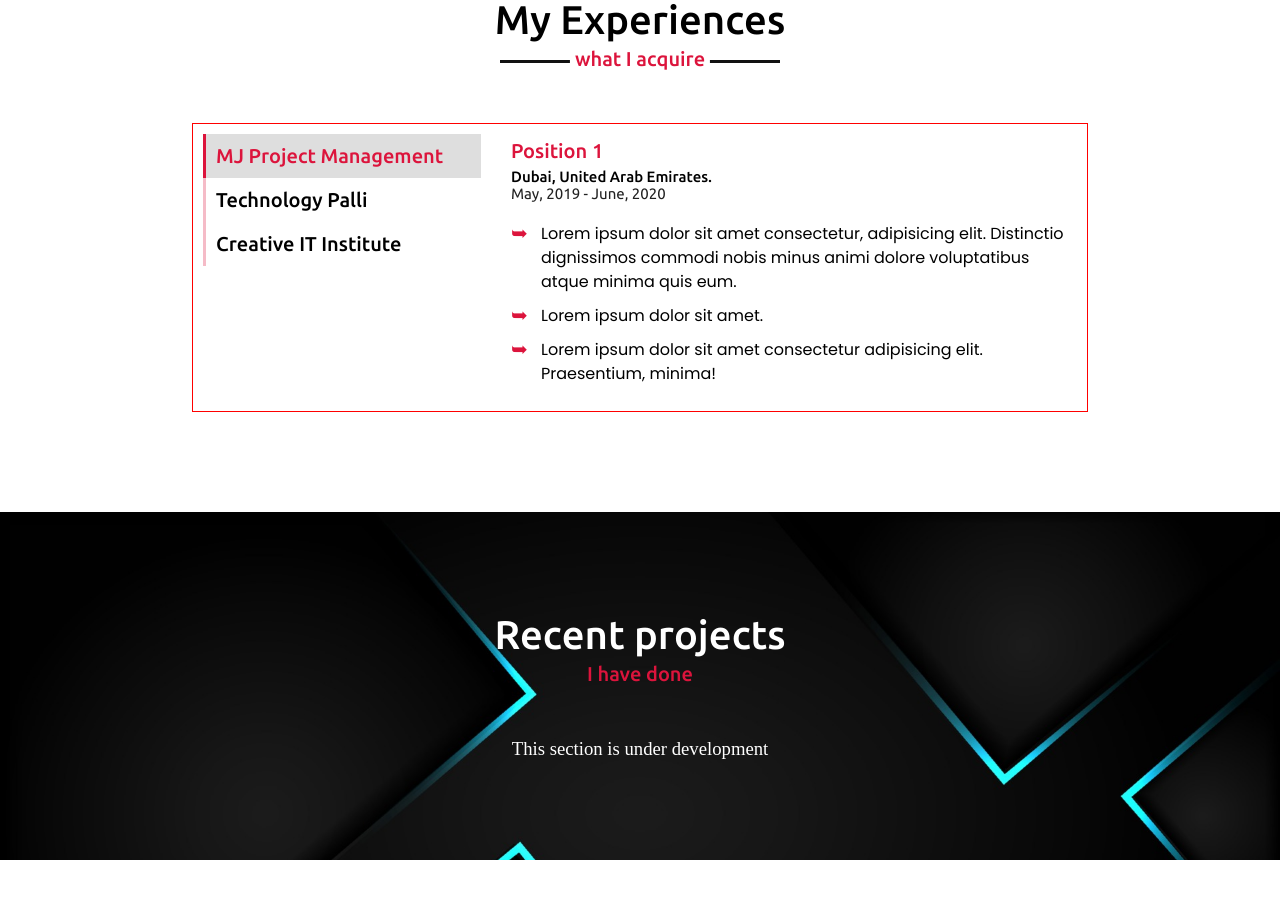
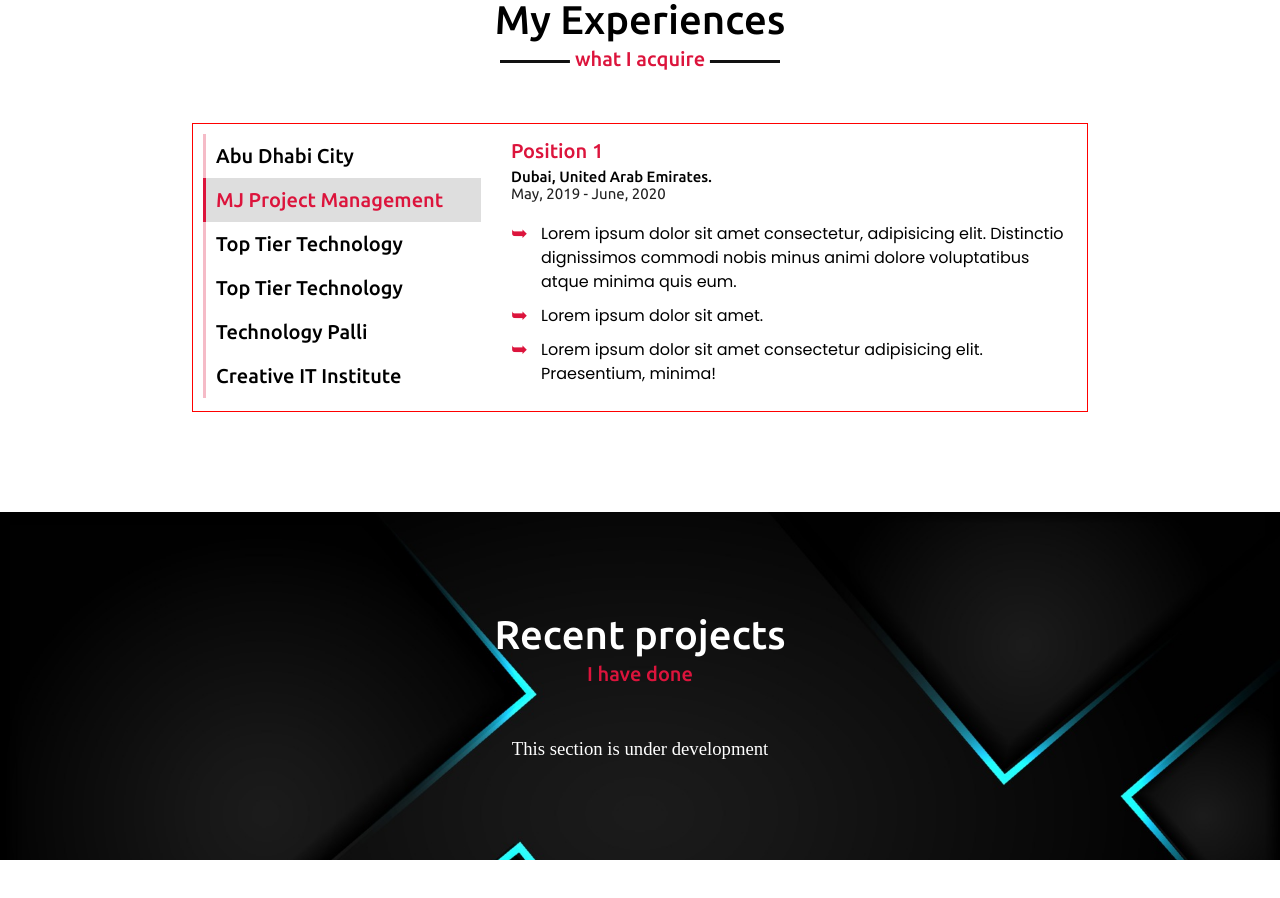
Before and after one commit to Maaazhar/maaazhar.github.io, a React (Vite) app: page / in a window 1280 px wide. Shown: the part 3180-4078 px from the top of the page. Built offline with nearby package versions, Linux system fonts and the light colour scheme.

Commit message:
updating experience section-5

```diff
--- a/src/components/Experience/Experience.jsx
+++ b/src/components/Experience/Experience.jsx
@@ -34,7 +34,8 @@ const Experience = () => {
                 "duration": "June, 2022 - August, 2023",
                 "description": [
                     "Design, developed, maintained, and shipped interactive cross browser compatibility and mobile responsiveness web applications for the company using HTML, CSS, JavaScript, and ReactJS.",
-                    "Maintain and troubleshoot computer systems and devices remotely for the company offices."
+                    "Pioneered and built a website for the company",
+                    "Open and lead a new department (software department) in the company.",
                 ]
             }
         ]
@@ -48,10 +49,17 @@ const Experience = () => {
                     <div className="experienceContent">
                         <div className="experienceTabs border">
                             <div className="tabWrapper">
+                                {jobList.companies.map((d, i) => {
+                                    return (
+                                        <button key={d+1+i} onClick={() => toggleTab(i)} className={tabState === i ? "tab activeTab" : "tab"}>{d}</button>
+                                    )
+                                })}
+                            </div>
+                            {/* <div className="tabWrapper">
                                 <button onClick={() => toggleTab(1)} className={tabState === 1 ? "tab activeTab" : "tab"}>MJ Project Management</button>
                                 <button onClick={() => toggleTab(2)} className={tabState === 2 ? "tab activeTab" : "tab"}>Technology Palli</button>
                                 <button onClick={() => toggleTab(3)} className={tabState === 3 ? "tab activeTab" : "tab"}>Creative IT Institute</button>
-                            </div>
+                            </div> */}
                             <div className="contentWrapper">
                                 <div className={tabState === 1 ? "content activeContent" : "content"}>
                                     <h3 className="position">Position 1</h3>
```
